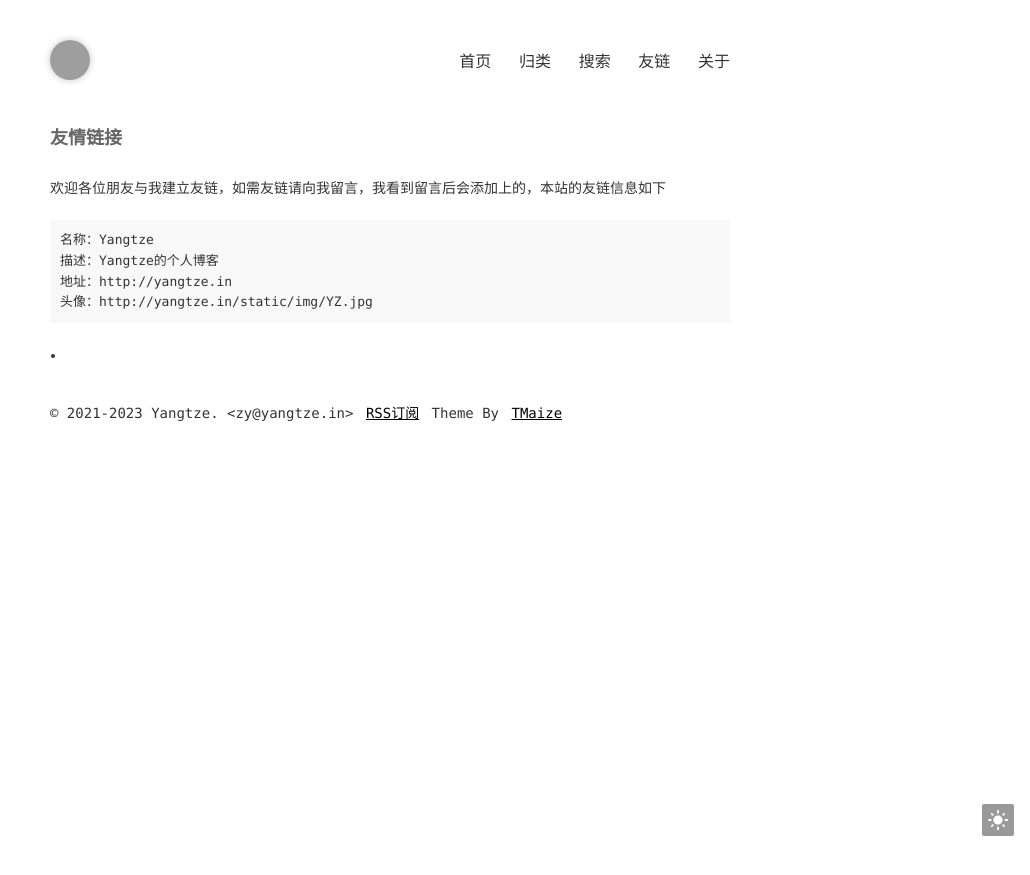
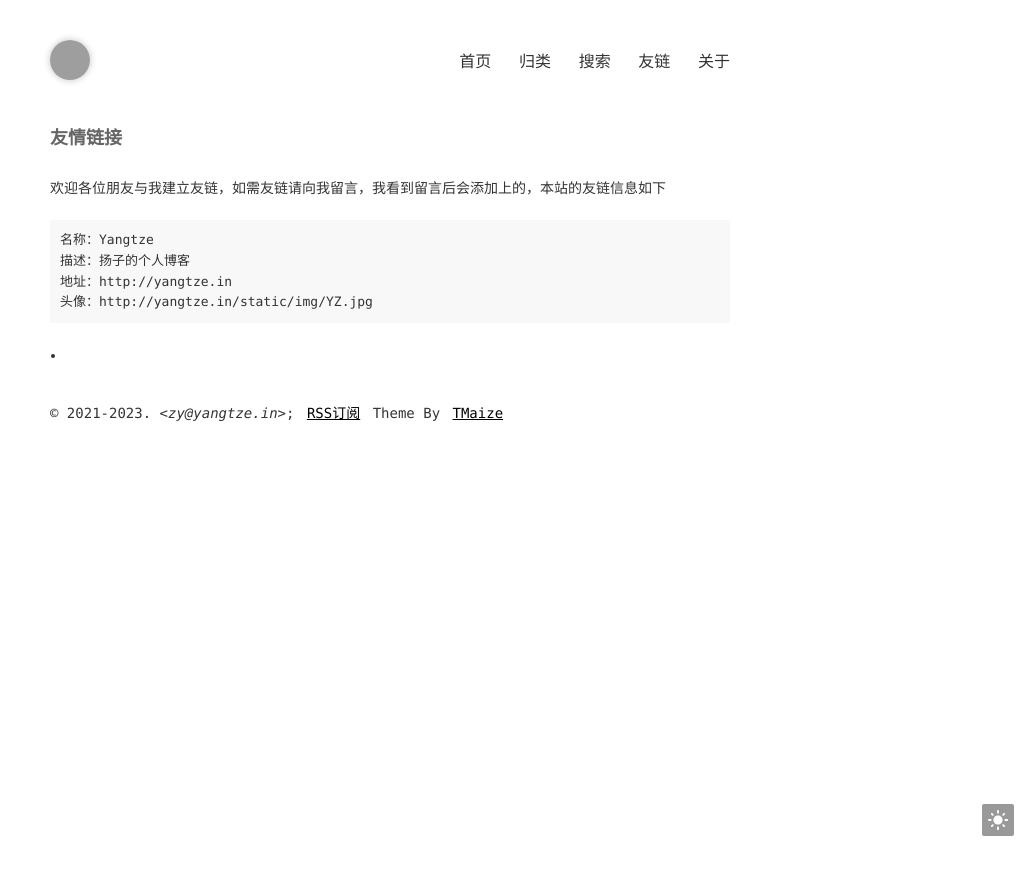
Before and after one commit to Suyuqu/Tmaize, a Jekyll site: the page built from pages/links.md, in a window 1280 px wide. Shown: the top 875 px of the page, without its empty margins (250-1280 px from the left). Built offline with Jekyll 4.4.1, drawn with Linux system fonts in a browser that asks for light colours; grey boxes are pictures that could not be loaded.

Commit message:
Update _config.yml

```diff
--- a/_config.yml
+++ b/_config.yml
@@ -2,10 +2,10 @@
 
 # SEO相关信息
 title: Yangtze
-description: Yangtze的个人博客
-keywords: Yangtze,Blog,Html,JavaScript
-author: yangtze
-footerText: '© 2021-2023 Yangtze. &lt;zy@yangtze.in&gt;'
+description: 扬子的个人博客
+keywords: 扬子,博客,Yangtze,Blog,Html,JavaScript
+author: 扬子
+footerText: '© 2021-2023. <i>&lt;zy@yangtze.in&gt</i>;'
 
 # 这些不要动
 permalink: /posts/:year/:month/:day/:title.html
```
